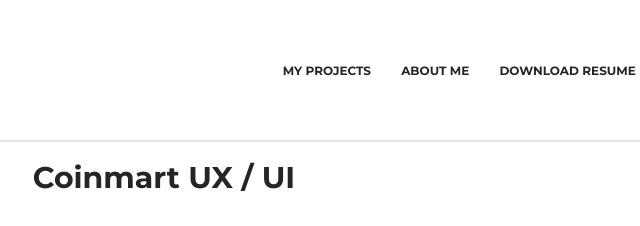
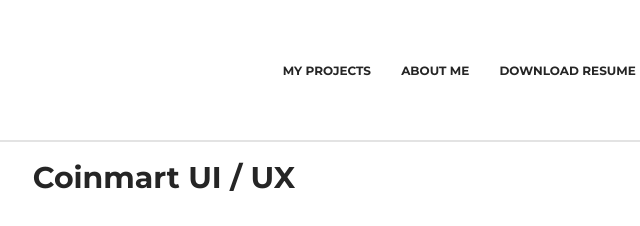
Before and after one commit to abhiGambhir0914/tanushadhawanportfolio, a website with bundled scripts: page tanusha/coinmart.html in a window 1280 px wide. Shown: the top 226 px of the page, 476-1116 px from the left. Built offline with nearby package versions, Linux system fonts and the light colour scheme.

Commit message:
ux/ui to ui/ux

```diff
--- a/tanusha/coinmart.html
+++ b/tanusha/coinmart.html
@@ -113,7 +113,7 @@
                 <div class="col-lg-12 col-md-12 content">
                     <div class="project-single-first-box" style="border-top: 2px solid #e3e3e3;">
                         <div class="project-single-title">
-                            <h3 style="text-align: center;">Coinmart UX / UI</h3>
+                            <h3 style="text-align: center;">Coinmart UI / UX</h3>
                         </div>
                     </div>
                     <div class="margin-box">
```
Also changed, not shown: tanusha/index.html (+1 -1 lines).
